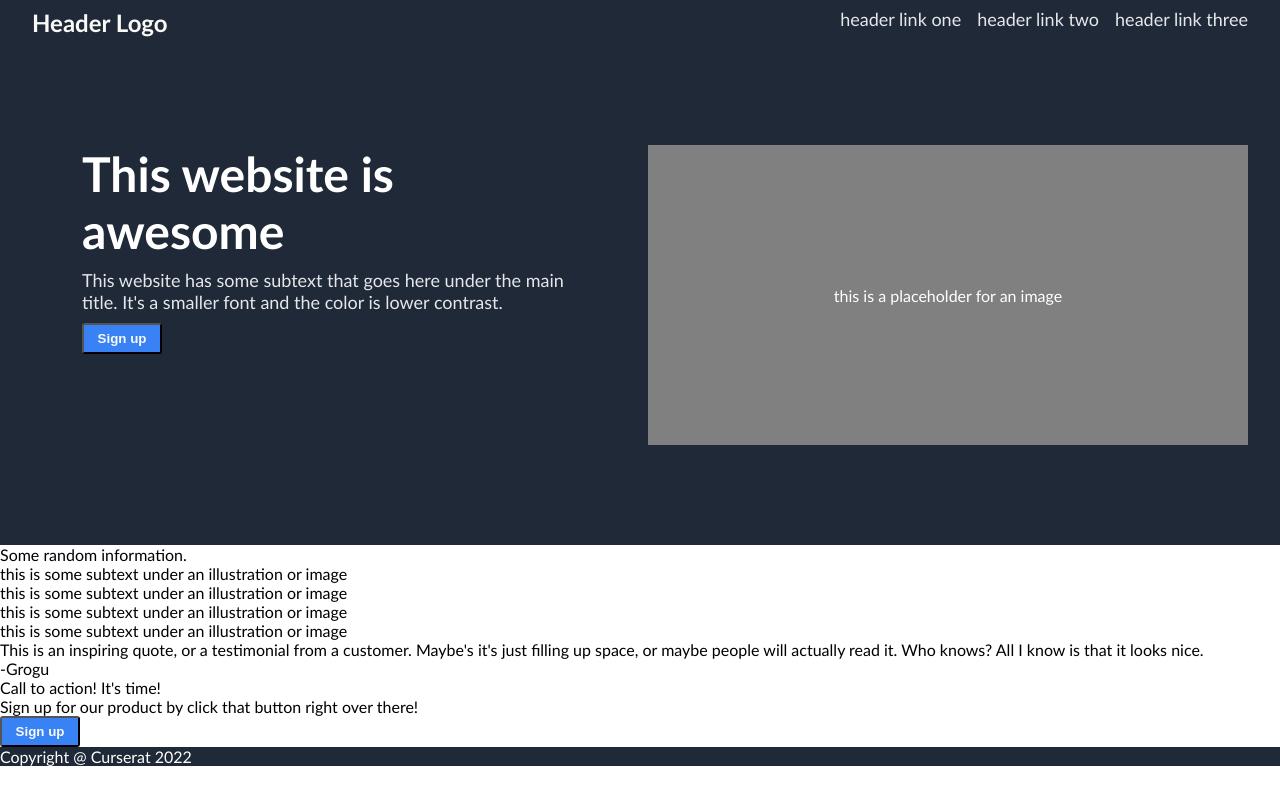
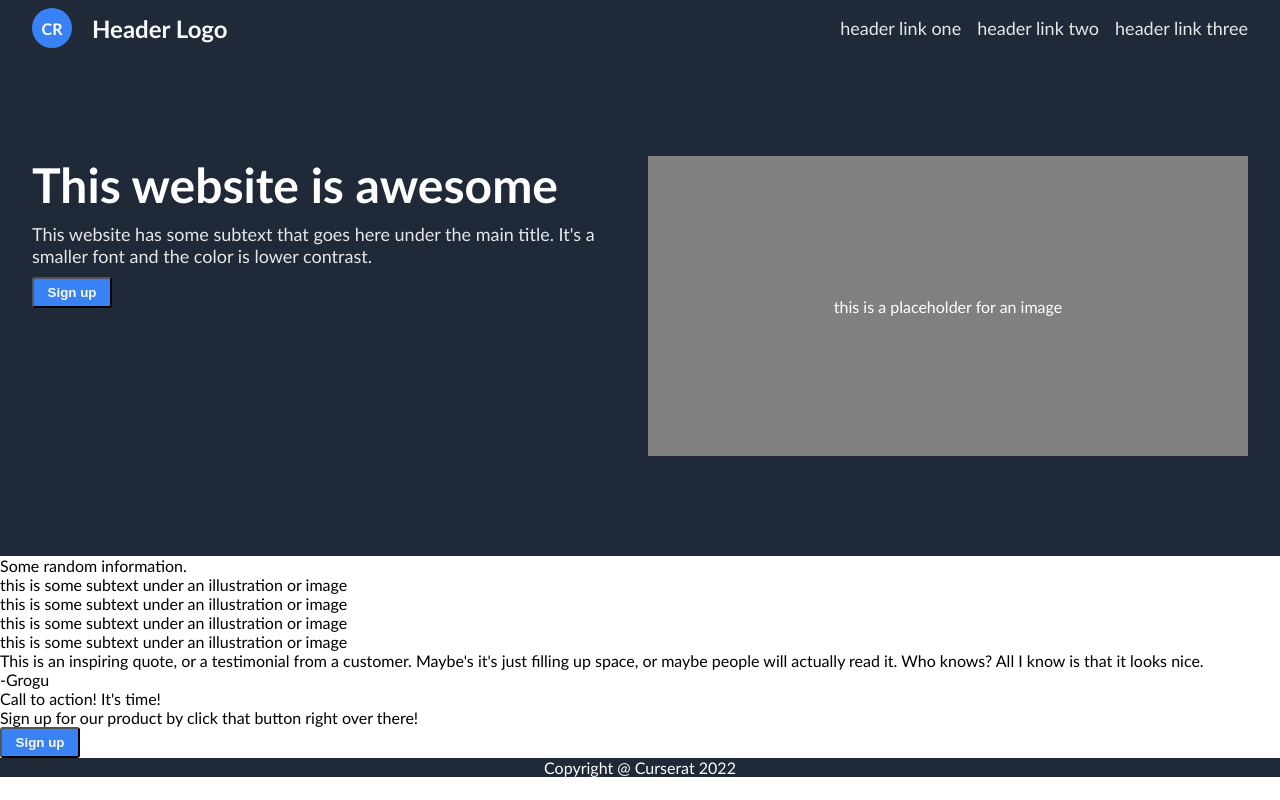
Before and after one commit to curserat/landing-page, a plain HTML site: page index.html in a window 1280 px wide. Drawn offline with Linux system fonts and the light colour scheme.

Commit message:
Edit index.html for new containers and add CSS

```diff
--- a/index.html
+++ b/index.html
@@ -9,13 +9,18 @@
     </head>
     <body>
         <div class="block0">
+            <div class="container">
                 <div class="header">
-                <div class="logo">Header Logo</div>
+                    <div class="logo">
+                        <div class="circle">CR</div>
+                        <div class="title">Header Logo</div>
+                    </div>
                     <ul>
                         <li><a href="#">header link one</a></li>
                         <li><a href="#">header link two</a></li>
                         <li><a href="#">header link three</a></li>
                     </ul>
+                </div>
             </div>
         </div>
 
--- a/styles.css
+++ b/styles.css
@@ -10,23 +10,41 @@ body {
 .footer {
     background-color: #1F2937;
     color: white;
-}
-
-.block0 {
-    display: flex;
-    justify-content: space-between;
+    display:flex;
     justify-content: center;
 }
 
-.header,
+.block0 .container,
 .block1 .container {
     width: 1280px;
-    display: flex;
-    justify-content: space-between;
+    display:flex;
     padding: 8px 32px;
+    margin:auto;
 }
 
-.logo {
+.block0 .header{
+    display:flex;
+    flex:auto;
+    justify-content: space-between;
+    align-items:center;
+}
+.block0 .logo{
+    display:flex;
+    align-items:center;
+    gap: 20px;
+}
+.block0 .circle{
+    background-color:#3882F6;
+    width: 40px;
+    height: 40px;
+    border-radius:50%;
+    font-weight:bold;
+    display:flex;
+    flex:none;
+    justify-content: center;
+    align-items:center;
+}
+.block0 .title {
     font-size: 24px;
     font-weight: bold;
     color: #F9FAF8;
@@ -53,20 +71,17 @@ button {
     padding: 6px;
 }
 
-.block1 {
-    display: flex;
-    justify-content: center;
-}
-
 .block1 .container{
+    display:flex;
+    justify-content:space-between;
     padding: 100px 32px;
 }
 
 .block1 .content {
+    width:600px;
     display:flex;
     flex-direction:column;
     gap:10px;
-    margin: 0 50px;
 }
 
 .block1 .maintext {
@@ -87,7 +102,7 @@ a {
     width: 600px;
     background-color: grey;
     display: flex;
-    flex: none;
+    flex:none;
     justify-content: center;
     align-items: center;
 }
@@ -97,6 +112,11 @@ a {
         display: none;
     }
 }
+@media (max-width: 900px) {
+    .block0 .title {
+        display: none;
+    }
+}
 @media (max-width: 800px) {
     a {
         display: none;
```
Lines whose indentation alone changed are shown as unchanged.
